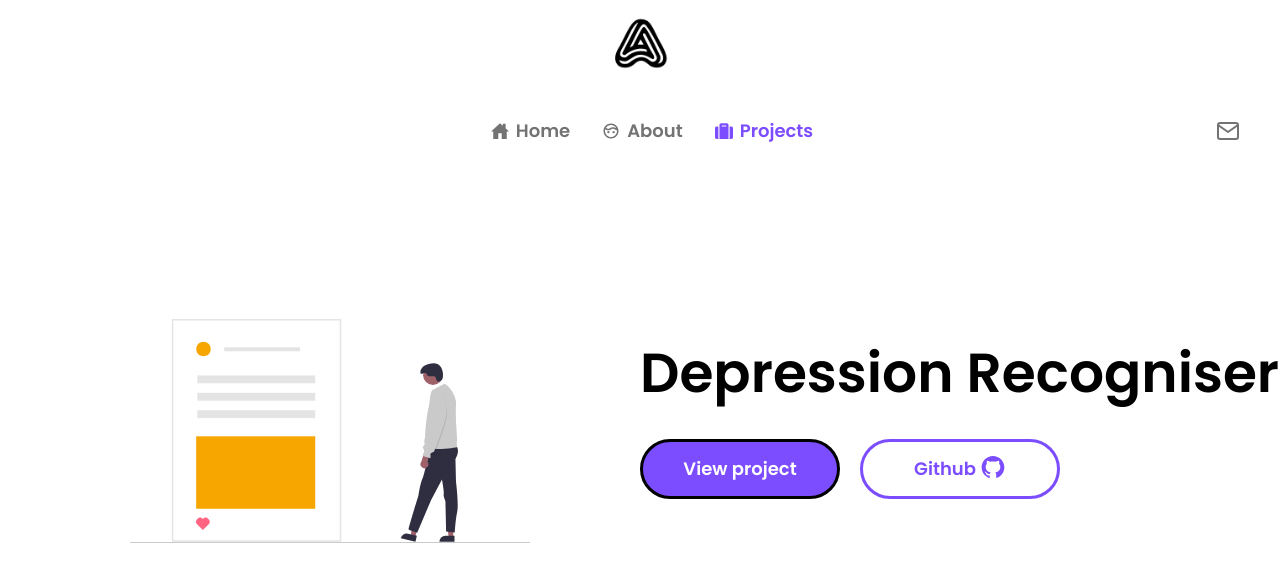
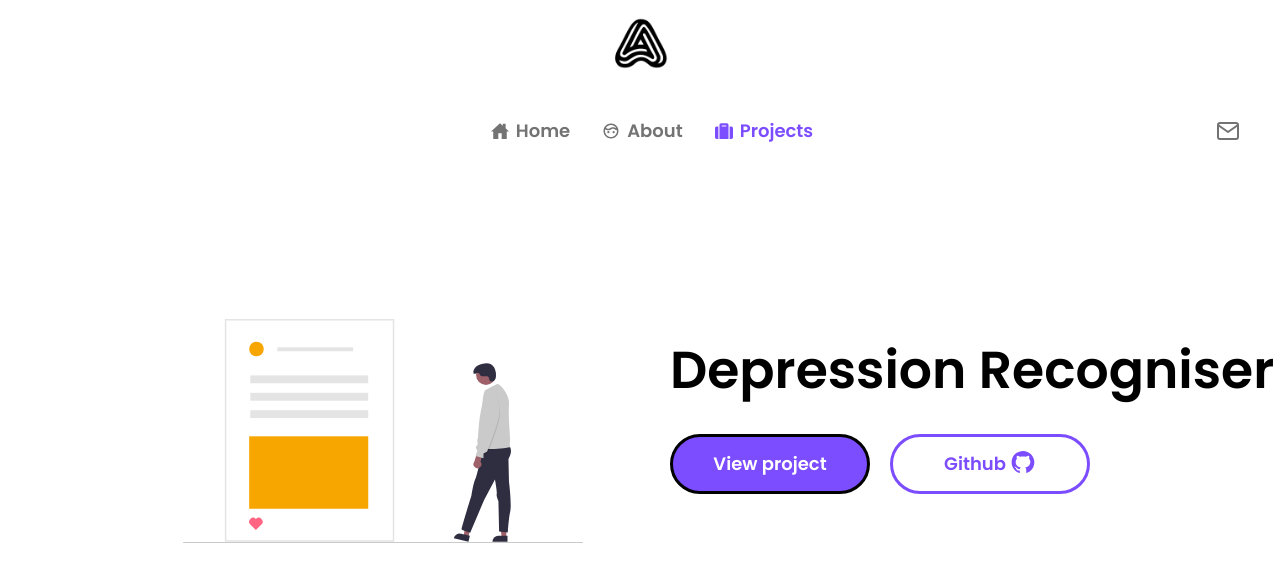
Before and after one commit to adarshajit/Portfolio-web-app, a React (Create React App) app: page /projects/1 in a window 1280 px wide. Shown: the top 582 px of the page. Built offline with nearby package versions, Linux system fonts and the light colour scheme.

Commit message:
fixed routing issues + designs

```diff
--- a/src/Components/Navbar/Navbar.js
+++ b/src/Components/Navbar/Navbar.js
@@ -29,6 +29,7 @@ const Navbar = ({ toggle }) => {
             <HomeIconFill />
             <NavText>Home</NavText>
           </NavLink>
+
           <NavLink to="/about" activeStyle>
             <AboutIcon />
             <NavText>About</NavText>
--- a/src/Components/Sidebar/Sidebar.js
+++ b/src/Components/Sidebar/Sidebar.js
@@ -19,16 +19,16 @@ const Sidebar = ({ isOpen, toggle }) => {
       </Icon>
       <SidebarWrapper>
         <Logo src={MyLogo} />
-        <SidebarRoute to="/" onClick={toggle}>
+        <SidebarRoute exact to="/" onClick={toggle}>
           Home
         </SidebarRoute>
-        <SidebarRoute to="about" onClick={toggle}>
+        <SidebarRoute to="/about" onClick={toggle}>
           About
         </SidebarRoute>
-        <SidebarRoute to="projects" onClick={toggle}>
+        <SidebarRoute to="/projects" onClick={toggle}>
           Projects
         </SidebarRoute>
-        <SidebarRoute to="contact" onClick={toggle}>
+        <SidebarRoute to="/contact" onClick={toggle}>
           Contact Me
         </SidebarRoute>
       </SidebarWrapper>
--- a/src/Pages/AboutPage/AboutElements.js
+++ b/src/Pages/AboutPage/AboutElements.js
@@ -137,7 +137,7 @@ export const ImgLogo = styled.img`
 `;
 
 export const H1 = styled.h1`
-  font-size: 140px;
+  font-size: 145px;
 `;
 
 export const FontWrapper = styled.div`
--- a/src/Pages/HomePage/HomeSections/ContactSection/Contact.js
+++ b/src/Pages/HomePage/HomeSections/ContactSection/Contact.js
@@ -10,7 +10,6 @@ import {
   Button,
   MailIcon,
   ButtonWrapper,
-  Icon,
   SocialIcon,
   IconWrapper,
 } from "./ContactElements";
@@ -32,10 +31,8 @@ const Contact = () => {
             <P2>adarshajit@gmail.com</P2>
             <Button>
               <ButtonWrapper>
-                <Icon>
-                  Say Hello
-                  <MailIcon />
-                </Icon>
+                Say Hello
+                <MailIcon />
               </ButtonWrapper>
             </Button>
           </ContactBox>
--- a/src/Pages/HomePage/HomeSections/ContactSection/ContactElements.js
+++ b/src/Pages/HomePage/HomeSections/ContactSection/ContactElements.js
@@ -100,11 +100,14 @@ export const Button = styled.button`
   border: 4px solid #000;
   text-decoration: none;
   border-radius: 32px;
+  stroke: #000;
 
   &:hover {
     transition: all 0.3s ease-in-out;
     border: 4px solid #9f40ff;
+    color: #7c4dff;
     cursor: pointer;
+    stroke: #7c4dff;
   }
 `;
 
@@ -113,20 +116,12 @@ export const ButtonWrapper = styled.div`
   flex-direction: row;
   align-items: center;
   justify-content: center;
+  cursor: pointer;
 `;
 
 export const MailIcon = styled(FiMail)`
   size: 24px;
-  margin: 5px 0 -2px 9px;
-`;
-
-export const Icon = styled.div`
-  color: #000;
-  cursor: pointer;
-  &:hover {
-    color: #7c4dff;
-    transition: all 0.3s ease-in-out;
-  }
+  margin: 0 0 0 8px;
 `;
 
 export const P3 = styled.p`
--- a/src/Pages/ProjectPage/ProjectList.js
+++ b/src/Pages/ProjectPage/ProjectList.js
@@ -15,16 +15,20 @@ import {
   ProjectContainer,
   Img,
   A,
+  ImgWrapper,
 } from "./ProjectListElements";
 import { AiFillGithub as GitIcon } from "react-icons/ai";
 const ProjectList = () => {
-  let id = useParams();
-  let data = ProjecData.filter((item) => item.id === id.Id)[0];
+  var id = useParams();
+  var data = ProjecData.filter((item) => item.id === id.Id)[0];
 
   return (
     <div>
       <ProjectContainer>
-        <Img src={data.cardImg} />
+        <ImgWrapper>
+          <Img src={data.cardImg} />
+        </ImgWrapper>
+
         <ProjectWrapper>
           <P>{data.name}</P>
           <ButtonContainer>
--- a/src/Pages/ProjectPage/ProjectListElements.js
+++ b/src/Pages/ProjectPage/ProjectListElements.js
@@ -3,6 +3,7 @@ import styled from "styled-components";
 export const ProjectContainer = styled.div`
   display: grid;
   grid-template-columns: 1fr 1fr;
+  grid-gap: 10px;
   margin: 60px 0 0 0;
 
   @media screen and (max-width: 768px) {
@@ -10,10 +11,11 @@ export const ProjectContainer = styled.div`
     margin: 30px 0 0 0;
   }
 `;
+
 export const ProjectWrapper = styled.div`
   display: flex;
   flex-direction: column;
-  margin: 100px 0 0 0;
+  margin: 100px 0 0 25px;
 
   @media screen and (max-width: 768px) {
     margin: 100px 0 0 20px;
@@ -21,11 +23,15 @@ export const ProjectWrapper = styled.div`
 `;
 
 export const P = styled.p`
-  font-size: 55px;
+  font-size: 52px;
   font-weight: 600;
 
   @media screen and (max-width: 768px) {
-    font-size: 50px;
+    font-size: 45px;
+  }
+
+  @media screen and (max-width: 450px) {
+    font-size: 28px;
   }
 `;
 
@@ -109,13 +115,15 @@ export const SocialIcon = styled.div`
 export const A = styled.a`
   text-decoration: none;
 `;
+
+export const ImgWrapper = styled.div`
+  display: grid;
+  place-items: center;
+`;
 export const Img = styled.img`
   width: 400px;
   height: 400px;
   margin: 0 0 0 130px;
-  display: flex;
-  justify-content: center;
-  align-items: center;
 
   @media screen and (max-width: 768px) {
     margin: 0 0 0 20px;
--- a/src/Pages/ProjectPage/Projects.js
+++ b/src/Pages/ProjectPage/Projects.js
@@ -1,5 +1,6 @@
 import React from "react";
 import { Bounce } from "react-reveal";
+
 import {
   ProjectContainer,
   H1,
--- a/src/Pages/ProjectPage/projectData.js
+++ b/src/Pages/ProjectPage/projectData.js
@@ -5,7 +5,7 @@ const ProjectData = [
     BgColor: "#FDD180",
     cardImg: require("../../Assets/1.svg").default,
     projectLink: "https://covid19-awareness.netlify.app/",
-    gitLink: "https://github.com/adarshajit/Covid19-Awareness",
+    gitLink: "https://github.com/adarshajit/Depression-Recognizer-for-Twitter",
   },
 
   {
@@ -30,7 +30,7 @@ const ProjectData = [
     name: "Quotify",
     BgColor: "#ffa3ea",
     cardImg: require("../../Assets/4.svg").default,
-    projectLink: "https://icefoss.fisat.ac.in/",
+    projectLink: "https://quotify-app.netlify.app/",
     gitLink: "https://github.com/adarshajit/Quote-App",
   },
   {
```
Also changed, not shown: public/logo.png (deleted), 1 other file (tests, documents, lock files or other folders).
